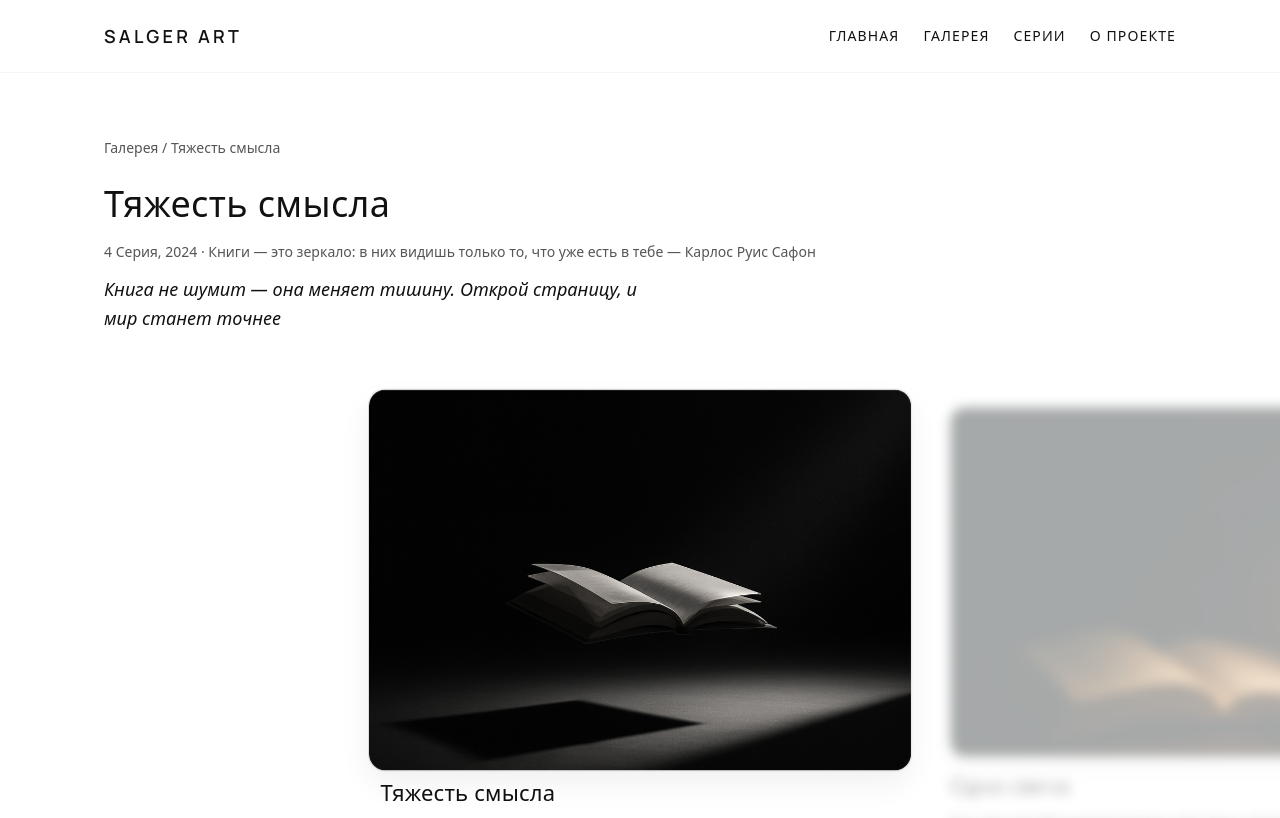
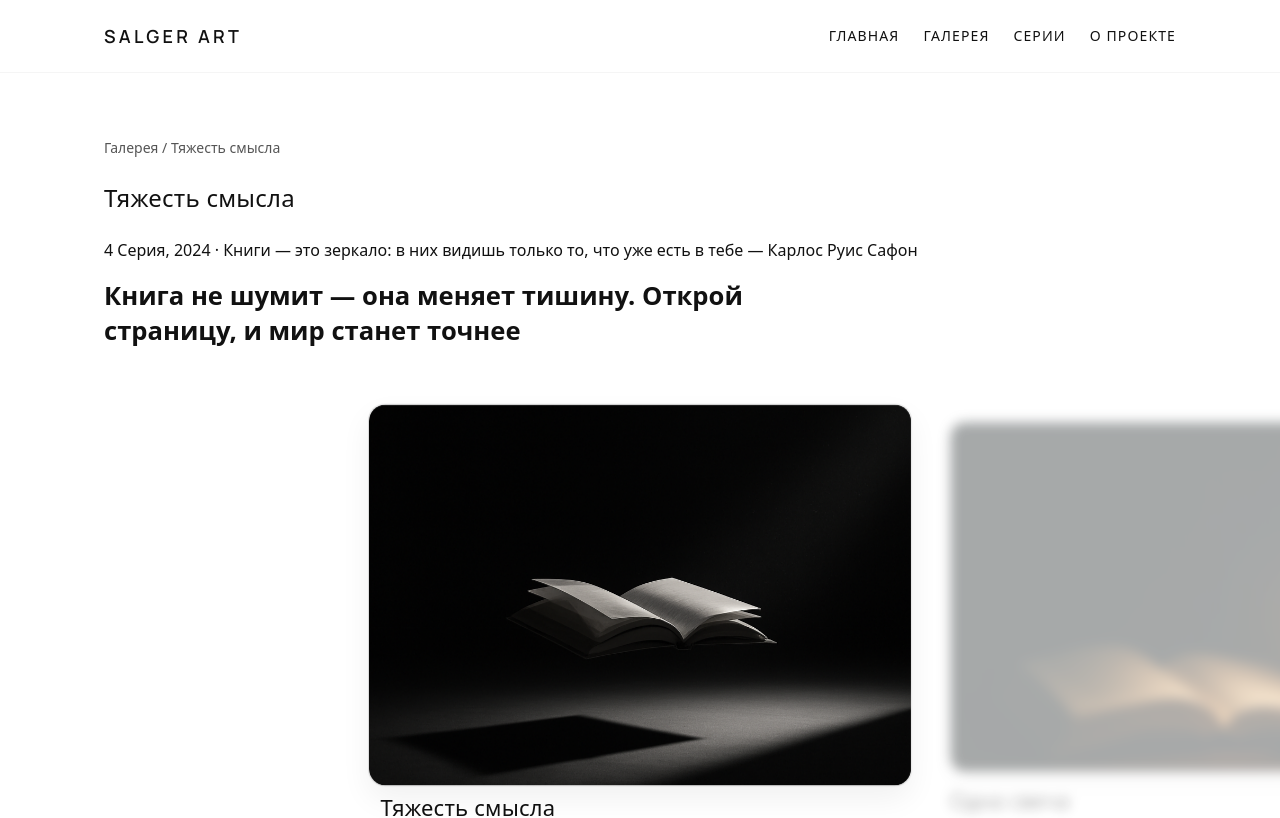
Before and after one commit to ALDYNEC-07/SALGER-ART, a Next.js app: page /series/chetvyrtay-kartina in a window 1280 px wide. Shown: the top 818 px of the page. Built offline with nearby package versions, Linux system fonts and the light colour scheme.

Commit message:
Поправил текст в серии

```diff
--- a/src/app/series/SeriesPage.module.css
+++ b/src/app/series/SeriesPage.module.css
@@ -20,22 +20,19 @@
   margin-bottom: var(--space-2xl);
 }
 
-.seriesHeaderTitle {
+.seriesHeaderIntro {
   margin: 0 0 var(--space-xs);
-  font-size: clamp(1.75rem, 3vw, 2.25rem);
+  max-width: 48rem;
+  font-size: clamp(1.1rem, 2vw, 2.5rem);
+  line-height: 1.35;
+  font-weight: 600;
 }
 
-.seriesHeaderMeta {
-  margin: 0 0 var(--space-s);
+.seriesHeaderYear {
+  margin: 0;
   font-size: var(--fs-sm);
   color: #555555;
-}
-
-.seriesHeaderIntro {
-  margin: 0;
-  max-width: 34rem;
-  font-size: var(--fs-md);
-  font-style: italic;
+  letter-spacing: 0.02em;
 }
 
 .seriesWorks {
```
